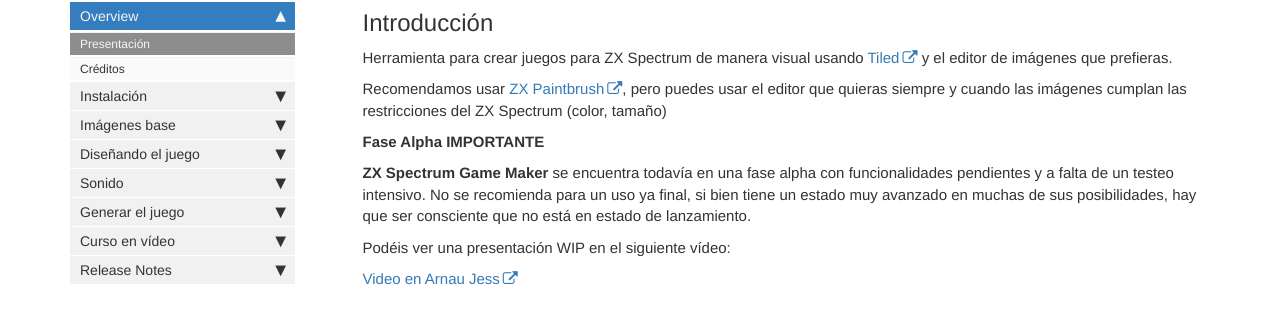
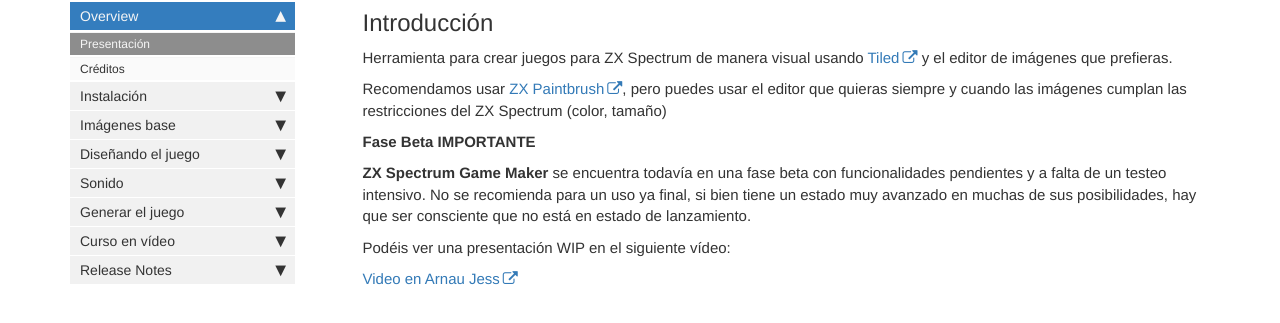
Before and after one commit to rtorralba/zx-game-maker-www, a Jekyll site: the page built from index.md, in a window 1280 px wide and 900 px high, scrolled down 405 px. Shown: the part 127-450 px from the top of the window. Built offline with Jekyll 4.4.1, drawn with Linux system fonts in a browser that asks for light colours; comment, search, counter and statistics services are not loaded.

Commit message:
turn project to beta

```diff
--- a/index.md
+++ b/index.md
@@ -14,9 +14,9 @@
 
 Recomendamos usar [ZX Paintbrush](https://sourcesolutions.itch.io/zx-paintbrush), pero puedes usar el editor que quieras siempre y cuando las imágenes cumplan las restricciones del ZX Spectrum (color, tamaño)
 
-**Fase Alpha IMPORTANTE**
+**Fase Beta IMPORTANTE**
 
-**ZX Spectrum Game Maker** se encuentra todavía en una fase alpha con funcionalidades pendientes y a falta de un testeo intensivo. No se recomienda para un uso ya final, si bien tiene un estado muy avanzado en muchas de sus posibilidades, hay que ser consciente que no está en estado de lanzamiento.
+**ZX Spectrum Game Maker** se encuentra todavía en una fase beta con funcionalidades pendientes y a falta de un testeo intensivo. No se recomienda para un uso ya final, si bien tiene un estado muy avanzado en muchas de sus posibilidades, hay que ser consciente que no está en estado de lanzamiento.
 
 Podéis ver una presentación WIP en el siguiente vídeo:
 
```
